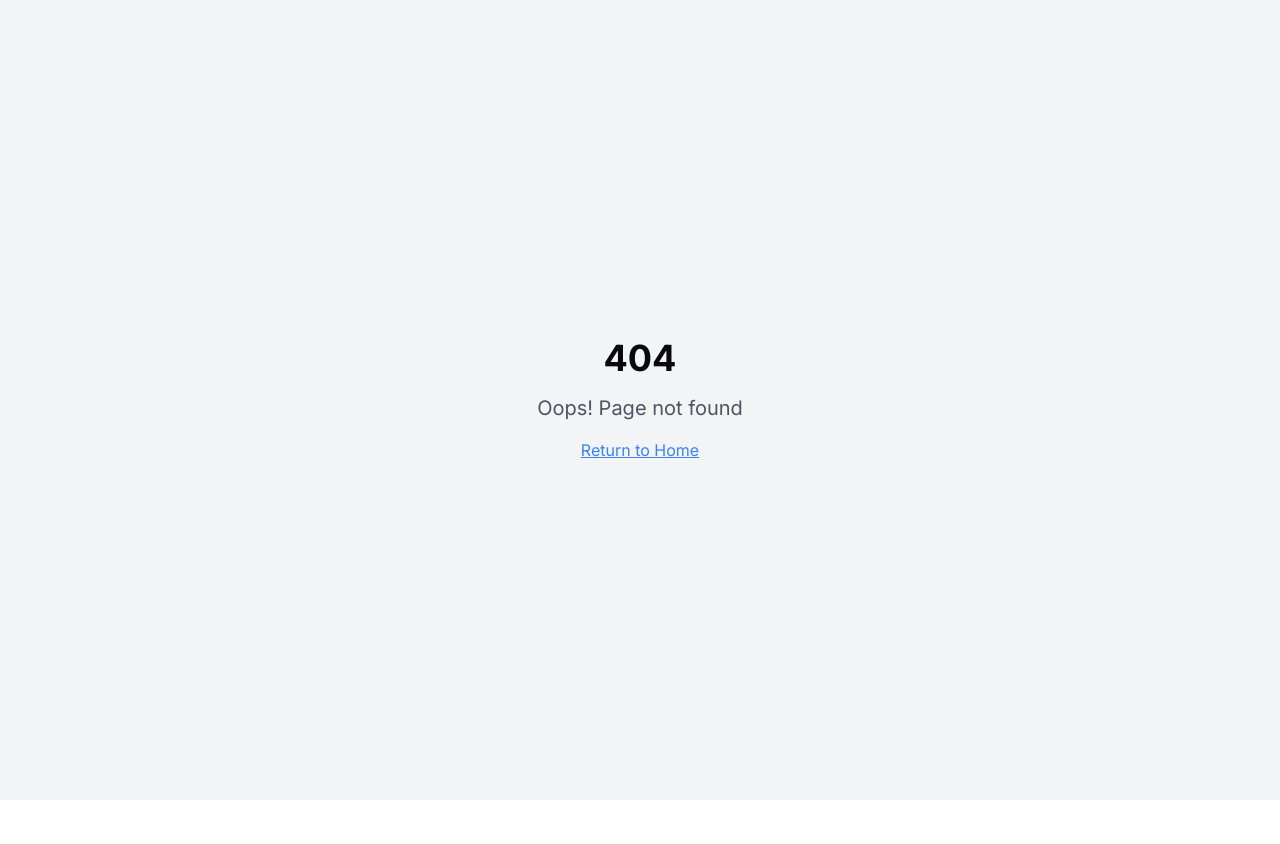
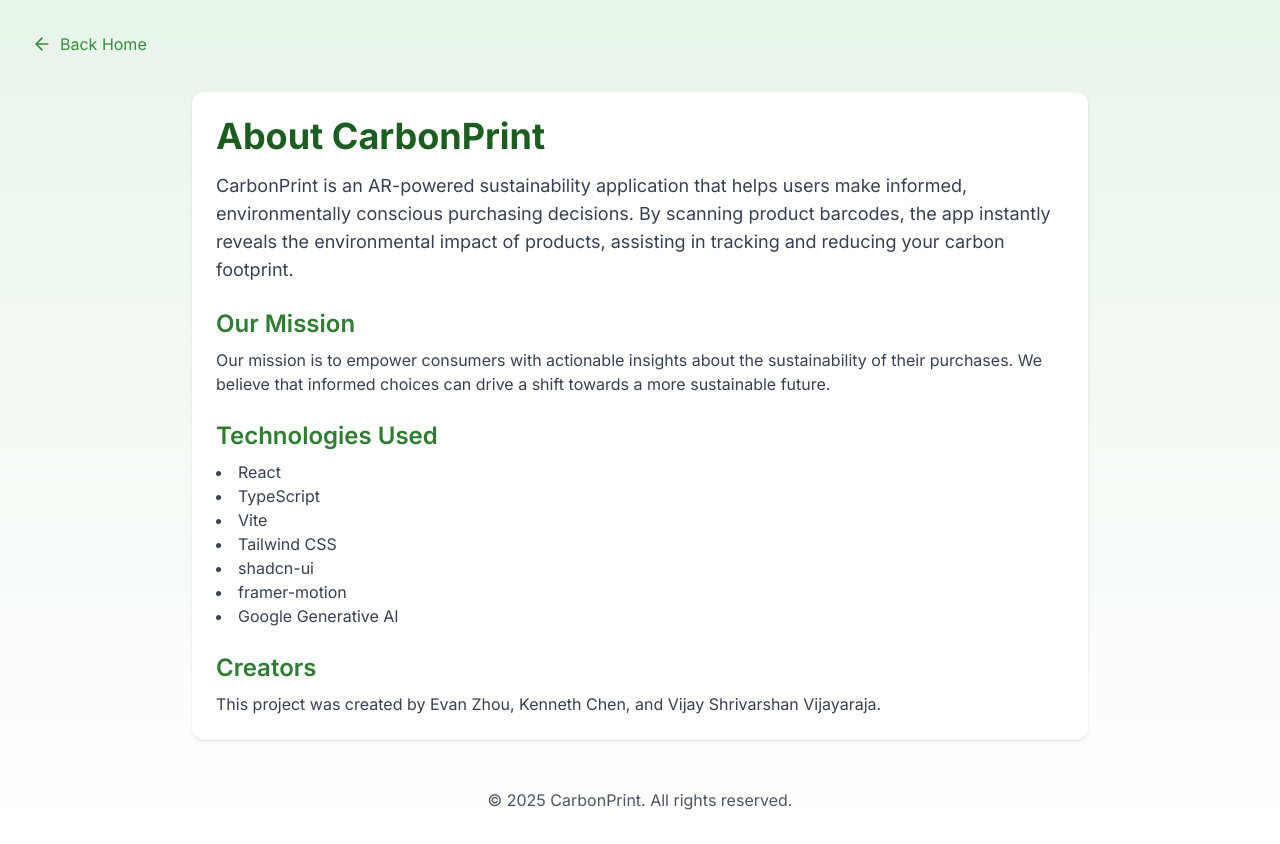
Before and after one commit to ebanez8/CarbonPrint, a React (Vite) app: page /about in a window 1280 px wide. Before the commit this address had no page. Before the commit the page ends 800 px from the top, so only its background shows below. Built offline with nearby package versions, Linux system fonts and the light colour scheme.

Commit message:
about page

```diff
--- a/src/App.tsx
+++ b/src/App.tsx
@@ -5,6 +5,7 @@ import { QueryClient, QueryClientProvider } from "@tanstack/react-query";
 import { BrowserRouter, Routes, Route } from "react-router-dom";
 import Index from "./pages/Index";
 import NotFound from "./pages/NotFound";
+import About from "./pages/About";
 
 const queryClient = new QueryClient();
 
@@ -16,7 +17,7 @@ const App = () => (
       <BrowserRouter>
         <Routes>
           <Route path="/" element={<Index />} />
-          {/* ADD ALL CUSTOM ROUTES ABOVE THE CATCH-ALL "*" ROUTE */}
+          <Route path="/about" element={<About />} />
           <Route path="*" element={<NotFound />} />
         </Routes>
       </BrowserRouter>
--- /dev/null
+++ b/src/pages/About.tsx
@@ -0,0 +1,57 @@
+//// filepath: /Users/kennethchen/Code/CarbonPrint/src/pages/About.tsx
+import React from "react";
+import { motion } from "framer-motion";
+import { ArrowLeftIcon } from "lucide-react";
+import { Link } from "react-router-dom";
+
+const About = () => {
+  return (
+    <motion.div
+      initial={{ opacity: 0, y: 20 }}
+      animate={{ opacity: 1, y: 0 }}
+      className="min-h-screen bg-gradient-to-b from-primary-100 to-white p-8"
+    >
+      <header className="mb-8">
+        <Link to="/" className="inline-flex items-center text-primary-700 hover:text-primary-900">
+          <ArrowLeftIcon className="w-5 h-5 mr-2" />
+          Back Home
+        </Link>
+      </header>
+      <main className="max-w-4xl mx-auto bg-white shadow rounded-lg p-6">
+        <h1 className="text-4xl font-bold text-primary-900 mb-4">About CarbonPrint</h1>
+        <p className="text-lg text-gray-700 mb-6">
+          CarbonPrint is an AR-powered sustainability application that helps users make informed, environmentally conscious purchasing decisions. By scanning product barcodes, the app instantly reveals the environmental impact of products, assisting in tracking and reducing your carbon footprint.
+        </p>
+        <section className="mb-6">
+          <h2 className="text-2xl font-semibold text-primary-800 mb-2">Our Mission</h2>
+          <p className="text-gray-700">
+            Our mission is to empower consumers with actionable insights about the sustainability of their purchases. We believe that informed choices can drive a shift towards a more sustainable future.
+          </p>
+        </section>
+        <section className="mb-6">
+          <h2 className="text-2xl font-semibold text-primary-800 mb-2">Technologies Used</h2>
+          <ul className="list-disc list-inside text-gray-700">
+            <li>React</li>
+            <li>TypeScript</li>
+            <li>Vite</li>
+            <li>Tailwind CSS</li>
+            <li>shadcn-ui</li>
+            <li>framer-motion</li>
+            <li>Google Generative AI</li>
+          </ul>
+        </section>
+        <section>
+          <h2 className="text-2xl font-semibold text-primary-800 mb-2">Creators</h2>
+          <p className="text-gray-700">
+            This project was created by Evan Zhou, Kenneth Chen, and Vijay Shrivarshan Vijayaraja.
+          </p>
+        </section>
+      </main>
+      <footer className="mt-12 text-center text-gray-600">
+        © {new Date().getFullYear()} CarbonPrint. All rights reserved.
+      </footer>
+    </motion.div>
+  );
+};
+
+export default About;
--- a/src/pages/Index.tsx
+++ b/src/pages/Index.tsx
@@ -16,6 +16,8 @@ import { useToast } from "../hooks/use-toast";
 import { SmartEcoAdvisor } from "@/components/SmartEcoAdviser";
 import { debounce } from "../lib/utils";
 import { calculateEcoPoints } from "../components/ScanHistory"; // Import the calculateEcoPoints function
+import { Link } from "react-router-dom";
+import About from "../pages/About"
 
 const Index = () => {
   const [isScanning, setIsScanning] = useState(false);
@@ -99,9 +101,12 @@ const Index = () => {
               CarbonPrint
             </h1>
             <nav className="space-x-4">
-              <button className="text-primary-700 hover:text-primary-900 transition-colors">
+              <Link
+                to="./about"
+                className="text-primary-700 hover:text-primary-900 transition-colors"
+              >
                 About
-              </button>
+              </Link>
             </nav>
           </div>
         </div>
```
